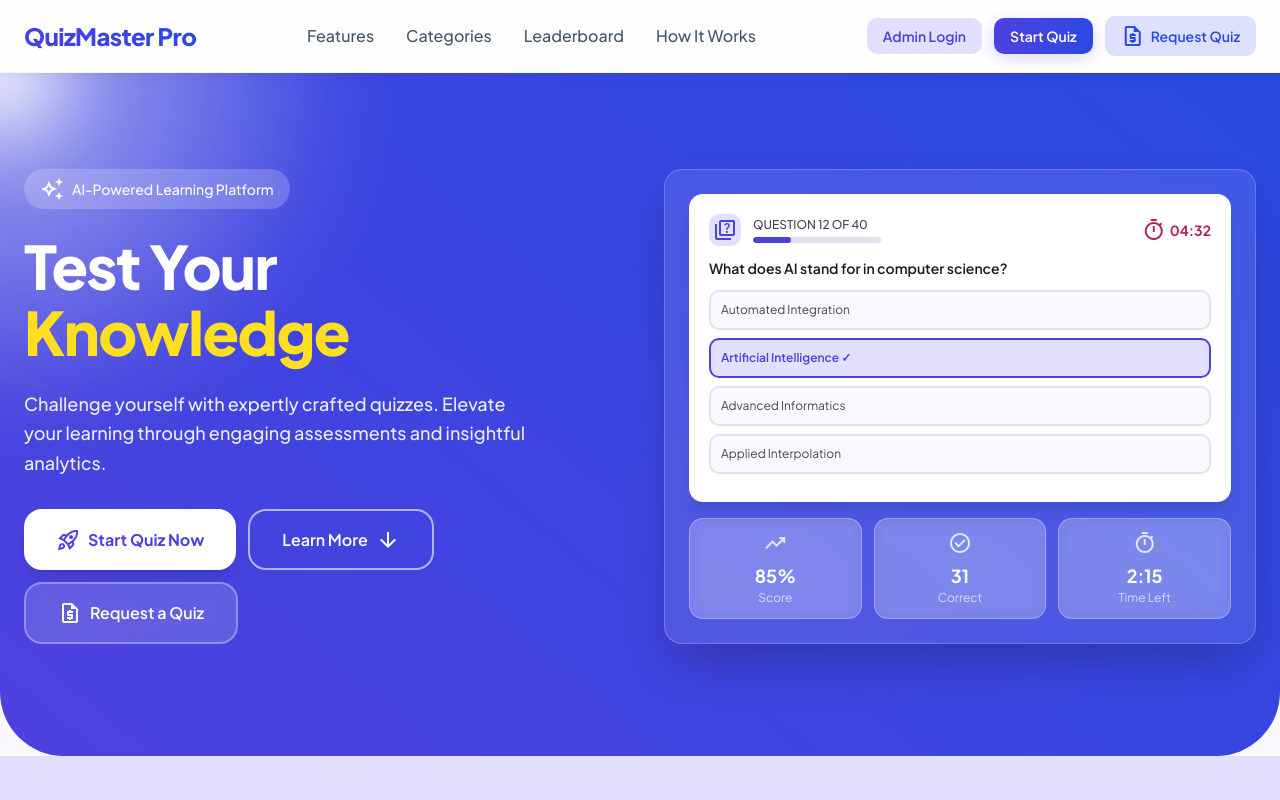
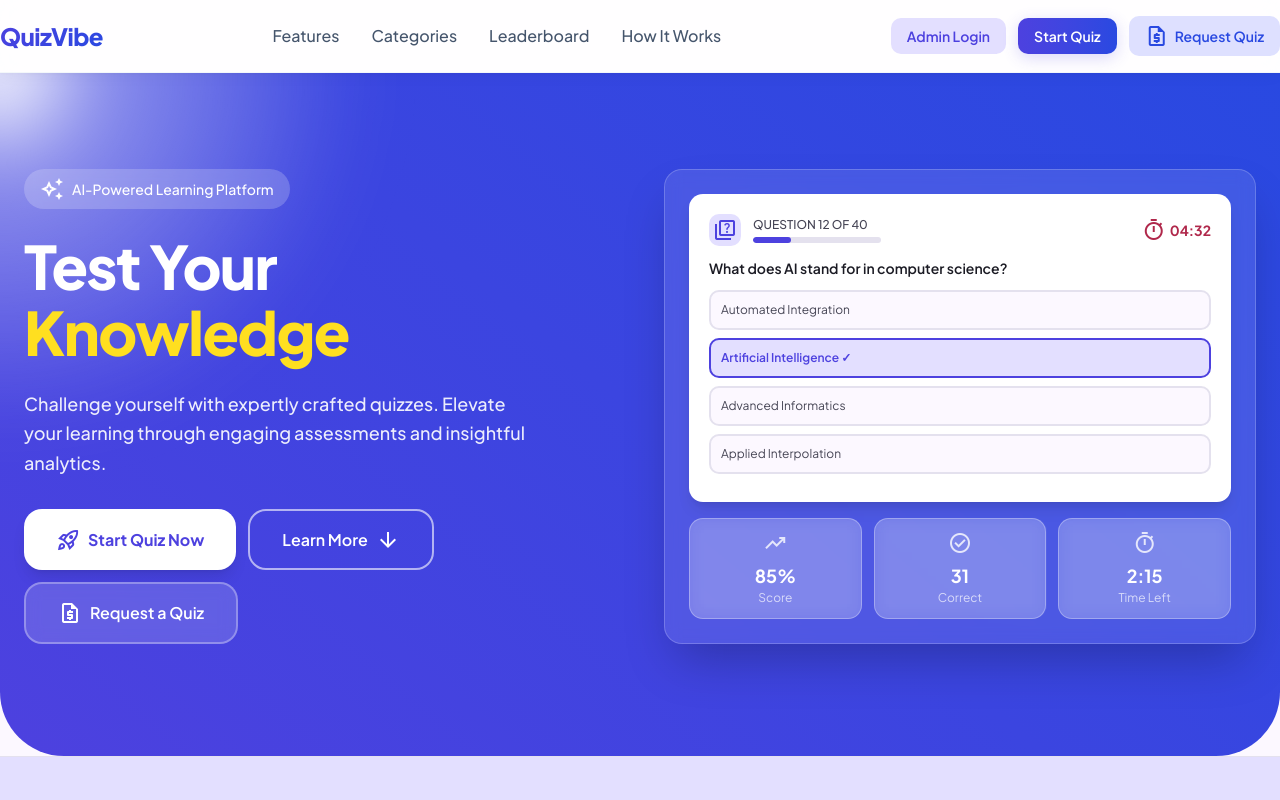
Before and after one commit to abdurrahmen/quiz-vibe, a Next.js app: page / in a window 1280 px wide. Shown: the top 800 px of the page. Built offline with nearby package versions, Linux system fonts and the light colour scheme; no server answers; the database is empty.

Commit message:
feat: rebrand project to QuizVibe and integrate nextjs-toploader for navigation progress

```diff
--- a/package.json
+++ b/package.json
@@ -24,6 +24,7 @@
     "lucide-react": "^1.14.0",
     "motion": "^12.38.0",
     "next": "^15.2.0",
+    "nextjs-toploader": "^3.9.17",
     "react": "19.2.4",
     "react-dom": "19.2.4",
     "react-hot-toast": "^2.6.0",
--- a/src/app/admin/layout.tsx
+++ b/src/app/admin/layout.tsx
@@ -58,7 +58,7 @@ export default function AdminLayout({
         <div className="flex items-center justify-between mb-10">
           <Link href="/admin/dashboard" className="text-xl font-black text-primary tracking-tight flex items-center gap-2">
             <span className="material-symbols-outlined filled text-primary">school</span>
-            QuizMaster
+            QuizVibe
           </Link>
           <button className="md:hidden text-slate-400 hover:text-primary" onClick={() => setMobileMenuOpen(false)}>
             <span className="material-symbols-outlined">close</span>
--- a/src/app/admin/login/page.tsx
+++ b/src/app/admin/login/page.tsx
@@ -18,7 +18,7 @@ export default function AdminLogin() {
           <div className="text-center mb-10 relative z-10">
             <Link href="/" className="inline-flex justify-center items-center gap-2 mb-4 hover:opacity-80 transition-opacity">
               <span className="material-symbols-outlined text-[36px] text-primary filled">school</span>
-              <h1 className="text-3xl font-extrabold text-on-surface text-gradient">QuizMaster Pro</h1>
+              <h1 className="text-3xl font-extrabold text-on-surface text-gradient">QuizVibe</h1>
             </Link>
             <p className="text-base text-on-surface-variant font-medium">Admin Login Portal</p>
           </div>
@@ -119,7 +119,7 @@ export default function AdminLogin() {
           {/* Footer */}
           <div className="mt-8 text-center relative z-10 border-t border-surface-variant pt-6">
             <p className="text-xs text-outline font-medium">
-              Protected by reCAPTCHA and subject to the QuizMaster Pro <a href="#" className="text-primary hover:underline">Privacy Policy</a>.
+              Protected by reCAPTCHA and subject to the QuizVibe <a href="#" className="text-primary hover:underline">Privacy Policy</a>.
             </p>
           </div>
         </div>
--- a/src/app/admin/questions/page.tsx
+++ b/src/app/admin/questions/page.tsx
@@ -14,12 +14,12 @@ export default async function AdminQuestions() {
 
   const { data: categories } = await supabase
     .from('categories')
-    .select('id, name')
+    .select('*')
     .order('name')
 
   return (
     <main className="flex-1 p-6 md:p-8 flex flex-col gap-8">
-      <QuestionsClient initialQuestions={questions || []} categories={categories || []} />
+      <QuestionsClient initialQuestions={questions || []} categories={(categories as any) || []} />
     </main>
   )
 }
--- a/src/app/layout.tsx
+++ b/src/app/layout.tsx
@@ -4,18 +4,19 @@ import LenisProvider from "@/components/LenisProvider";
 import CursorFollower from "@/components/CursorFollower";
 
 export const metadata: Metadata = {
-  title: "QuizMaster Pro",
+  title: "QuizVibe",
   description: "Challenge yourself with expertly crafted quizzes. Elevate your learning through engaging assessments and insightful analytics.",
   keywords: ["quiz", "learning", "education", "assessment", "knowledge"],
-  authors: [{ name: "QuizMaster Pro" }],
+  authors: [{ name: "QuizVibe" }],
   openGraph: {
-    title: "QuizMaster Pro",
+    title: "QuizVibe",
     description: "Test your knowledge with professionally crafted quizzes across hundreds of categories.",
     type: "website",
   },
 };
 
 import { Toaster } from 'react-hot-toast'
+import NextTopLoader from 'nextjs-toploader'
 
 export default function RootLayout({
   children,
@@ -29,7 +30,11 @@ export default function RootLayout({
         <link rel="preconnect" href="https://fonts.gstatic.com" crossOrigin="anonymous" />
         <link href="https://fonts.googleapis.com/css2?family=Plus+Jakarta+Sans:wght@400;500;600;700;800&display=swap" rel="stylesheet" />
       </head>
-      <body className="antialiased font-sans">
+      <body className="antialiased font-sans ">
+        <NextTopLoader
+          showSpinner={true}
+          template='<div class="hidden" role="bar"><div class="peg"></div></div><div class="fixed! inset-0! z-9999! flex! items-center! justify-center! bg-surface/60 backdrop-blur-md transition-all duration-300" role="spinner"><div class="relative flex items-center justify-center animate-scale-in"><div class="absolute w-20 h-20 border-[3px] border-transparent border-t-primary border-b-primary rounded-full animate-spin [animation-duration:1.5s] [animation-timing-function:cubic-bezier(0.4,0,0.2,1)]"></div><div class="absolute w-14 h-14 border-[3px] border-transparent border-l-primary/50 border-r-primary/50 rounded-full animate-spin [animation-duration:2s] [animation-timing-function:cubic-bezier(0.4,0,0.2,1)] [animation-direction:reverse]"></div><span class="material-symbols-outlined filled text-primary text-[32px] animate-pulse drop-shadow-sm">school</span></div></div>'
+        />
         <Toaster position="bottom-right" />
         <LenisProvider>
           <CursorFollower />
--- a/src/app/leaderboard/page.tsx
+++ b/src/app/leaderboard/page.tsx
@@ -25,7 +25,7 @@ export default async function LeaderboardPage() {
       {/* Navigation */}
       <nav className="bg-white/80 backdrop-blur-md sticky top-0 z-50 border-b border-slate-100 shadow-ambient flex justify-between items-center px-6 py-4 w-full">
         <Link href="/" className="text-2xl font-extrabold tracking-tight text-gradient">
-          QuizMaster Pro
+          QuizVibe
         </Link>
         <div className="flex items-center gap-6">
           <Link href="/" className="font-medium text-slate-600 hover:text-primary transition-colors">Home</Link>
@@ -191,8 +191,8 @@ export default async function LeaderboardPage() {
       {/* Footer */}
       <footer className="bg-surface-container-highest py-12 px-6 mt-20">
         <div className="max-w-7xl mx-auto text-center">
-          <div className="text-xl font-extrabold text-gradient mb-4">QuizMaster Pro</div>
-          <p className="text-sm text-on-surface-variant">© 2026 QuizMaster Pro. All rights reserved.</p>
+          <div className="text-xl font-extrabold text-gradient mb-4">QuizVibe</div>
+          <p className="text-sm text-on-surface-variant">© 2026 QuizVibe. All rights reserved.</p>
         </div>
       </footer>
     </div>
--- a/src/app/page.tsx
+++ b/src/app/page.tsx
@@ -59,9 +59,9 @@ export default function HomePage() {
     <div className="min-h-screen bg-background">
       {/* Navigation */}
       <nav className="bg-white/80 backdrop-blur-md sticky top-0 z-80 border-b border-slate-100/80 shadow-ambient">
-        <div className="max-w-7xl mx-auto px-6 py-4 flex justify-between items-center">
-          <div className="text-2xl font-extrabold tracking-tight text-gradient">
-            QuizMaster Pro
+        <div className="max-w-7xl mx-auto py-4 flex justify-between items-center">
+          <div className="text-2xl md:px-0 px-6 font-extrabold tracking-tight text-gradient">
+            QuizVibe
           </div>
 
           {/* Desktop nav */}
@@ -262,7 +262,7 @@ export default function HomePage() {
             transition={{ duration: 0.6 }}
             className="text-center mb-14"
           >
-            <h2 className="text-4xl font-extrabold text-on-surface mb-4">Why Choose QuizMaster Pro</h2>
+            <h2 className="text-4xl font-extrabold text-on-surface mb-4">Why Choose QuizVibe</h2>
             <p className="text-lg text-on-surface-variant max-w-2xl mx-auto font-medium leading-relaxed">
               Discover the tools you need to assess, learn, and grow effectively.
             </p>
@@ -445,13 +445,13 @@ export default function HomePage() {
         className="bg-surface-container-highest py-12 px-6"
       >
         <div className="max-w-7xl mx-auto flex flex-col md:flex-row justify-between items-center gap-6">
-          <div className="text-xl font-extrabold text-gradient">QuizMaster Pro</div>
+          <div className="text-xl font-extrabold text-gradient">QuizVibe</div>
           <div className="flex gap-8 text-sm text-on-surface-variant font-medium">
             <Link href="#" className="hover:text-primary transition-colors">Privacy Policy</Link>
             <Link href="#" className="hover:text-primary transition-colors">Terms of Service</Link>
             <Link href="/admin/login" className="hover:text-primary transition-colors">Admin</Link>
           </div>
-          <p className="text-sm text-on-surface-variant">© 2026 QuizMaster Pro. All rights reserved.</p>
+          <p className="text-sm text-on-surface-variant">© 2026 QuizVibe. All rights reserved.</p>
         </div>
       </motion.footer>
 
```
Also changed, not shown: 1 other file (tests, documents, lock files or other folders).
